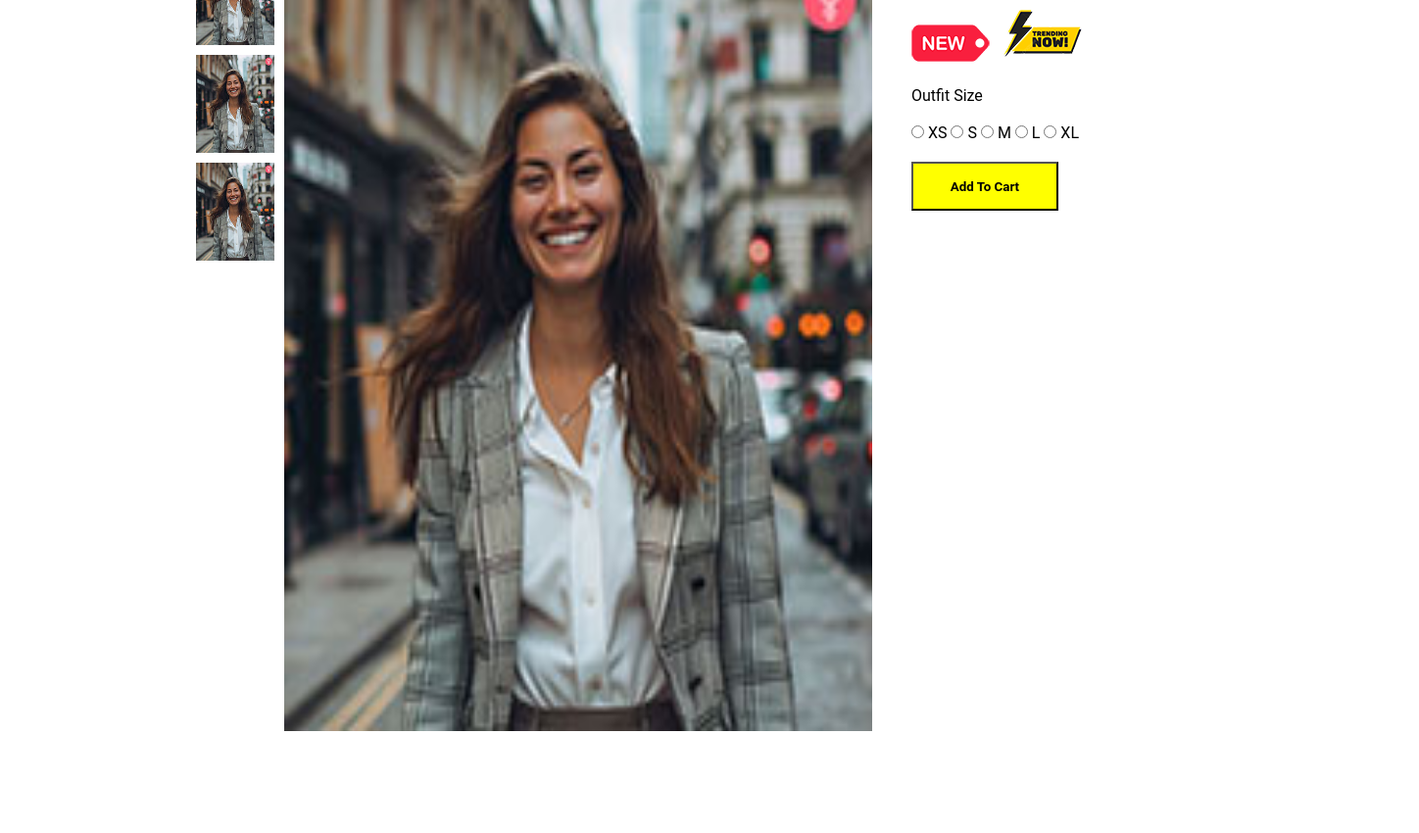
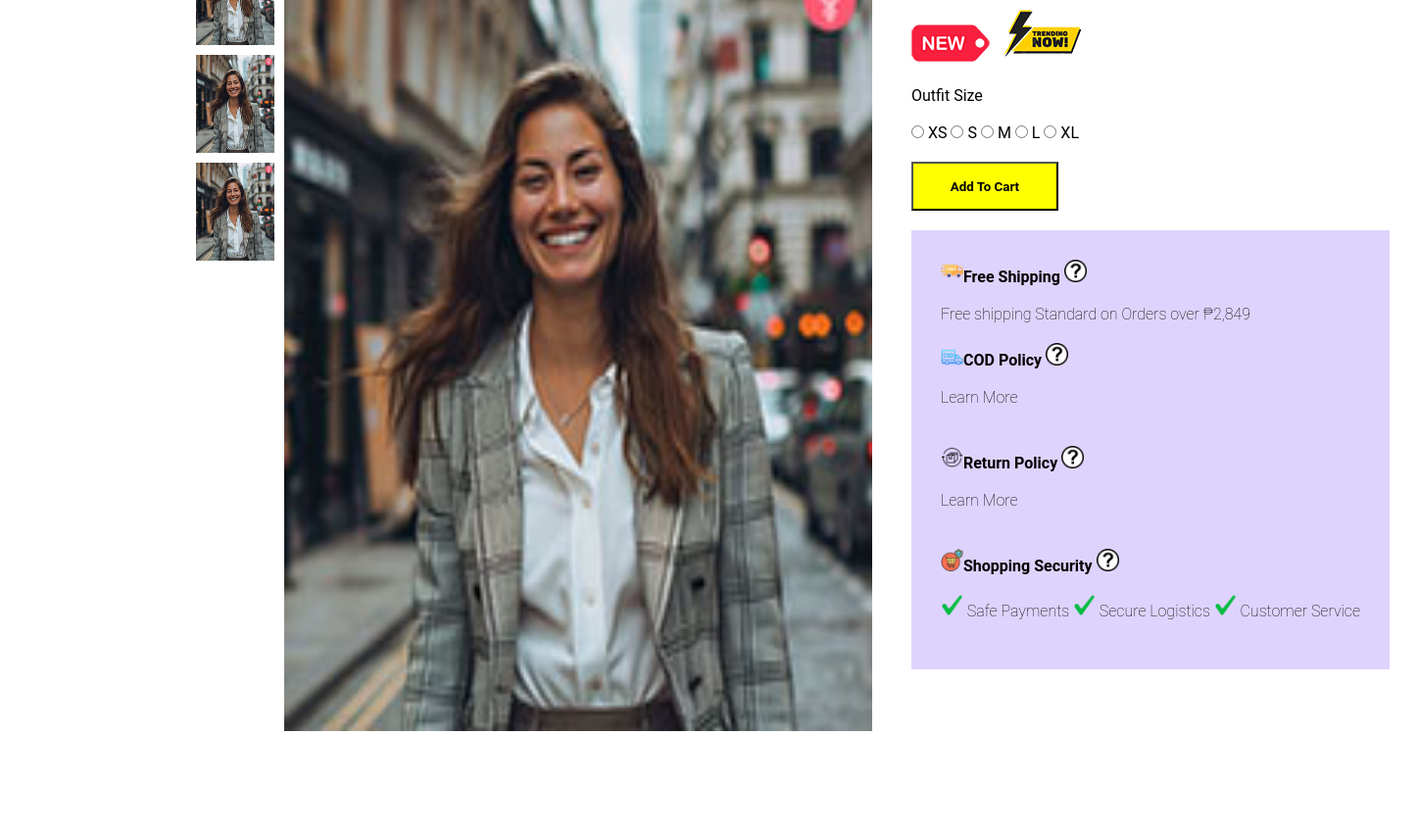
Before and after one commit to SofiaMay26/SofiaBuisnessWebsite, a plain HTML site: page womansOutfitImage.html in a window 1280 px wide. Shown: the part 154-1004 px from the top of the page at 98% size, 1448 px wide, since content can reach past the window. Drawn offline with Linux system fonts and the light colour scheme.

Commit message:
added icons and css

```diff
--- a/womansOutfitImage.css
+++ b/womansOutfitImage.css
@@ -126,3 +126,21 @@ ul li:hover ul.drop-down {
     font-weight: bold;
 
 }
+
+.discount{
+    background-color: rgb(222, 211, 252);
+    padding: 10px 30px;
+}
+
+.freeShipping{
+display: flex;
+flex-direction: column;
+padding: 20px 0;
+
+
+}
+
+.freeShipping img{
+width: 23px;
+height: 23px;
+}
--- a/womansOutfitImage.html
+++ b/womansOutfitImage.html
@@ -51,7 +51,7 @@
         <li class="space1"></li>
         <li><input type="text" placeholder="Search" /></li>
         <li>
-          <input style="color: black" type="button" value="Apply Now" />
+          <input style="color: black" type="button" value="Search" />
         </li>
       </ul>
     </nav>
@@ -92,6 +92,50 @@
           <div class="addToCart">
             <button>Add To Cart</button>
           </div>
+
+          <!-- Discount Sections -->
+
+          <div class="discount">
+            <div class="freeShipping">
+              <p style="font-weight: bolder">
+                <img src="icons/free shipping.png" alt="" />Free Shipping
+                <img src="icons/question mark.png" alt="" />
+              </p>
+              <br />
+              <p style="font-weight: lighter">
+                Free shipping Standard on Orders over ₱2,849
+              </p>
+              <div class="freeShipping">
+                <p style="font-weight: bolder">
+                  <img src="icons/COD policy.png" alt="" />COD Policy
+                  <img src="icons/question mark.png" alt="" />
+                </p>
+                <br />
+                <p style="font-weight: lighter">Learn More</p>
+              </div>
+              <div class="freeShipping">
+                <p style="font-weight: bolder">
+                  <img src="icons/return policy.png" alt="" />Return Policy
+                  <img src="icons/question mark.png" alt="" />
+                </p>
+                <br />
+                <p style="font-weight: lighter">Learn More</p>
+              </div>
+              <div class="freeShipping">
+                <p style="font-weight: bolder">
+                  <img src="icons/shopping security.png" alt="" />Shopping
+                  Security
+                  <img src="icons/question mark.png" alt="" />
+                </p>
+                <br />
+                <p style="font-weight: lighter">
+                  <img src="icons/check.png" alt="" /> Safe Payments
+                  <img src="icons/check.png" alt="" /> Secure Logistics
+                  <img src="icons/check.png" alt="" /> Customer Service
+                </p>
+              </div>
+            </div>
+          </div>
         </div>
       </div>
     </section>
```
Also changed, not shown: mensOutfitPage.html (+9 -3 lines), icons/COD policy.png (added), icons/check.png (added), icons/free shipping.png (added), icons/question mark.png (added), icons/return policy.png (added), icons/shopping security.png (added).
